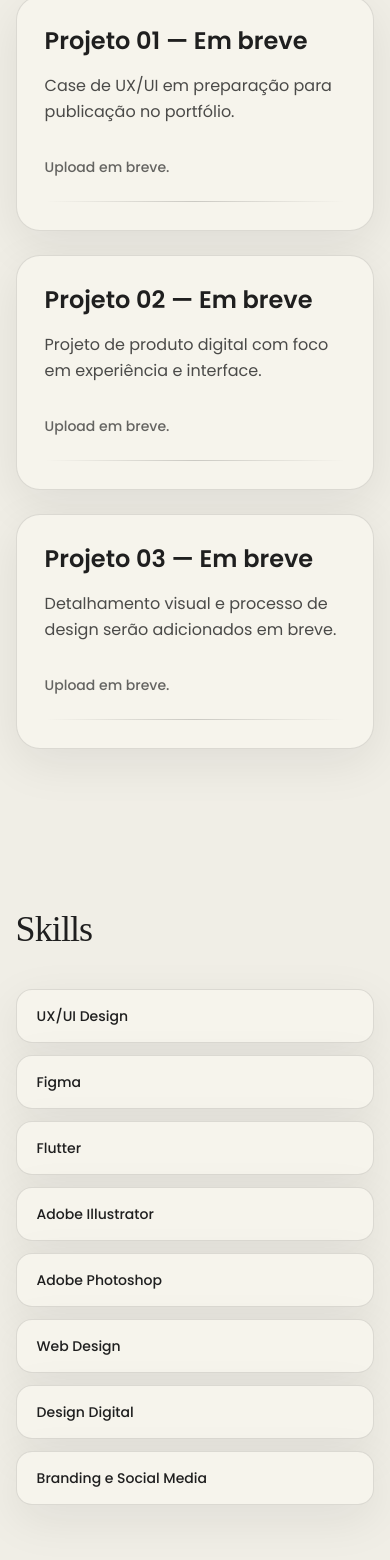
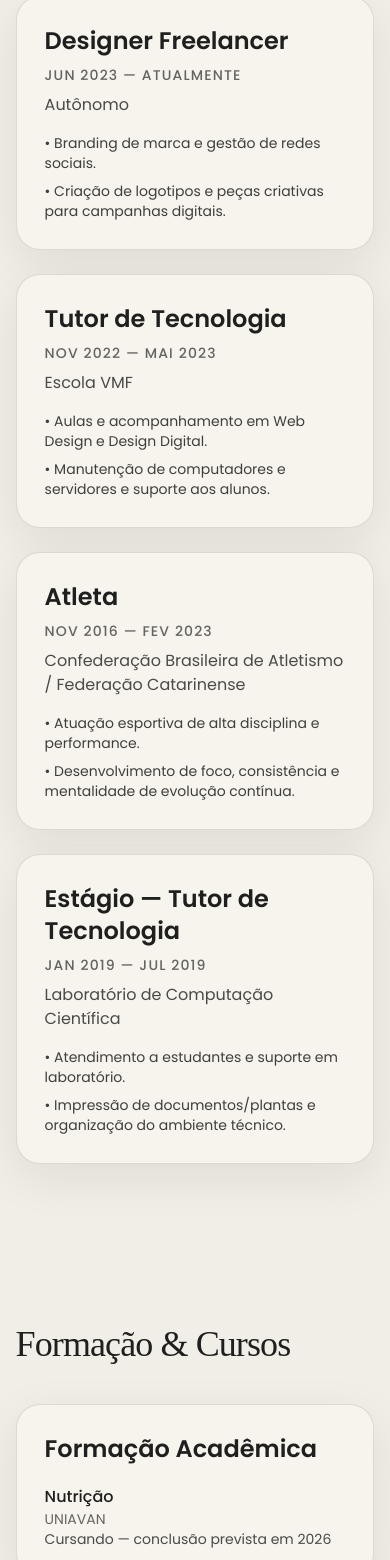
Before and after one commit to VidaRealDoKim/davidkim.github.io, a Next.js app: page / in a window 390 px wide. Shown: the part 1849-3409 px from the top of the page. Built offline with nearby package versions, Linux system fonts and the light colour scheme; a web font is replaced by a local one.

Commit message:
update portfolio content, resume sections, and navigation

```diff
--- a/src/app/page.tsx
+++ b/src/app/page.tsx
@@ -34,6 +34,97 @@ const skills = [
   "Web Design",
   "Design Digital",
   "Branding e Social Media",
+];
+
+const experience = [
+  {
+    role: "Designer Freelancer",
+    period: "jun 2023 — atualmente",
+    organization: "Autônomo",
+    bullets: [
+      "Branding de marca e gestão de redes sociais.",
+      "Criação de logotipos e peças criativas para campanhas digitais.",
+    ],
+  },
+  {
+    role: "Tutor de Tecnologia",
+    period: "nov 2022 — mai 2023",
+    organization: "Escola VMF",
+    bullets: [
+      "Aulas e acompanhamento em Web Design e Design Digital.",
+      "Manutenção de computadores e servidores e suporte aos alunos.",
+    ],
+  },
+  {
+    role: "Atleta",
+    period: "nov 2016 — fev 2023",
+    organization: "Confederação Brasileira de Atletismo / Federação Catarinense",
+    bullets: [
+      "Atuação esportiva de alta disciplina e performance.",
+      "Desenvolvimento de foco, consistência e mentalidade de evolução contínua.",
+    ],
+  },
+  {
+    role: "Estágio — Tutor de Tecnologia",
+    period: "jan 2019 — jul 2019",
+    organization: "Laboratório de Computação Científica",
+    bullets: [
+      "Atendimento a estudantes e suporte em laboratório.",
+      "Impressão de documentos/plantas e organização do ambiente técnico.",
+    ],
+  },
+];
+
+const education = [
+  {
+    course: "Nutrição",
+    institution: "UNIAVAN",
+    status: "Cursando — conclusão prevista em 2026",
+  },
+];
+
+const courses = [
+  "Flutter (480h) — SENAI +Devs2Blu, 2025",
+  "Design UX/UI (480h) — Proway, Entra 21, 2024",
+  "Designer Digital (120h) — Escola VMF, 2023",
+  "Web Designer (70h) — Escola VMF, 2022",
+];
+
+const certificationCategories = [
+  {
+    category: "UX/UI & Design",
+    items: [
+      {
+        title: "Design UX/UI (480h)",
+        provider: "Proway — Entra 21",
+        year: "2024",
+        url: "https://www.linkedin.com/in/davidluiskim/",
+      },
+      {
+        title: "Designer Digital (120h)",
+        provider: "Escola VMF",
+        year: "2023",
+        url: "https://www.linkedin.com/in/davidluiskim/",
+      },
+      {
+        title: "Web Designer (70h)",
+        provider: "Escola VMF",
+        year: "2022",
+        url: "https://www.linkedin.com/in/davidluiskim/",
+      },
+    ],
+  },
+  {
+    category: "Desenvolvimento",
+    items: [
+      {
+        title: "Flutter (480h)",
+        provider: "SENAI — +Devs2Blu",
+        year: "2025",
+        url: "https://www.linkedin.com/in/davidluiskim/",
+      },
+    ],
+  },
 ];
 
 export default function Home() {
@@ -82,6 +173,59 @@ export default function Home() {
           </Reveal>
         </Section>
 
+        <Section id="experience" title="Experiência">
+          <div className="grid gap-6">
+            {experience.map((item, index) => (
+              <Reveal key={item.role} delay={index * 70}>
+                <article className="rounded-3xl border border-border bg-surface p-7 shadow-soft">
+                  <div className="flex flex-col gap-2 md:flex-row md:items-center md:justify-between">
+                    <h3 className="text-2xl font-semibold text-text">{item.role}</h3>
+                    <p className="text-sm font-medium uppercase tracking-[0.08em] text-muted">
+                      {item.period}
+                    </p>
+                  </div>
+                  <p className="mt-2 text-base text-text/80">{item.organization}</p>
+                  <ul className="mt-4 grid gap-2 text-sm text-text/85">
+                    {item.bullets.map((bullet) => (
+                      <li key={bullet}>• {bullet}</li>
+                    ))}
+                  </ul>
+                </article>
+              </Reveal>
+            ))}
+          </div>
+        </Section>
+
+        <Section id="education" title="Formação & Cursos">
+          <div className="grid gap-6 lg:grid-cols-2">
+            <Reveal>
+              <div className="rounded-3xl border border-border bg-surface p-7 shadow-soft">
+                <h3 className="text-2xl font-semibold text-text">Formação Acadêmica</h3>
+                <div className="mt-5 space-y-4">
+                  {education.map((item) => (
+                    <div key={item.course}>
+                      <p className="font-medium text-text">{item.course}</p>
+                      <p className="text-sm text-muted">{item.institution}</p>
+                      <p className="text-sm text-text/80">{item.status}</p>
+                    </div>
+                  ))}
+                </div>
+              </div>
+            </Reveal>
+
+            <Reveal delay={100}>
+              <div className="rounded-3xl border border-border bg-surface p-7 shadow-soft">
+                <h3 className="text-2xl font-semibold text-text">Cursos Relevantes</h3>
+                <ul className="mt-5 grid gap-3 text-sm text-text/85">
+                  {courses.map((course) => (
+                    <li key={course}>• {course}</li>
+                  ))}
+                </ul>
+              </div>
+            </Reveal>
+          </div>
+        </Section>
+
         <Section id="projects" title="Projects">
           <div className="grid gap-6 md:grid-cols-2 xl:grid-cols-3">
             {projects.map((project, index) => (
@@ -107,6 +251,37 @@ export default function Home() {
           </Reveal>
         </Section>
 
+        <Section id="certifications" title="Certificados">
+          <div className="grid gap-6 lg:grid-cols-2">
+            {certificationCategories.map((group, groupIndex) => (
+              <Reveal key={group.category} delay={groupIndex * 100}>
+                <div className="rounded-3xl border border-border bg-surface p-7 shadow-soft">
+                  <h3 className="text-2xl font-semibold text-text">{group.category}</h3>
+                  <div className="mt-5 space-y-4">
+                    {group.items.map((item) => (
+                      <a
+                        key={item.title}
+                        href={item.url}
+                        target="_blank"
+                        rel="noreferrer"
+                        className="block rounded-2xl border border-border/70 px-4 py-4 transition-all duration-300 hover:-translate-y-0.5"
+                      >
+                        <p className="font-medium text-text">{item.title}</p>
+                        <p className="mt-1 text-sm text-muted">
+                          {item.provider} • {item.year}
+                        </p>
+                        <p className="mt-2 text-xs font-semibold tracking-[0.12em] uppercase text-text/70">
+                          Ver certificado no LinkedIn
+                        </p>
+                      </a>
+                    ))}
+                  </div>
+                </div>
+              </Reveal>
+            ))}
+          </div>
+        </Section>
+
         <Section id="contact" title="Contact">
           <Reveal>
             <div className="rounded-3xl border border-border bg-surface p-8 shadow-soft md:p-12">
@@ -124,7 +299,7 @@ export default function Home() {
               </div>
               <div className="mt-8 flex flex-wrap gap-4">
                 <Button href="mailto:david8.escola@gmail.com">david8.escola@gmail.com</Button>
-                <Button href="https://www.linkedin.com" variant="secondary">
+                <Button href="https://www.linkedin.com/in/davidluiskim/" variant="secondary">
                   LinkedIn
                 </Button>
               </div>
--- a/src/components/NavBar.tsx
+++ b/src/components/NavBar.tsx
@@ -2,8 +2,11 @@ import { ThemeToggle } from "@/components/ThemeToggle";
 
 const navItems = [
   { label: "About", href: "#about" },
+  { label: "Experiência", href: "#experience" },
+  { label: "Formação", href: "#education" },
   { label: "Projects", href: "#projects" },
   { label: "Skills", href: "#skills" },
+  { label: "Certificados", href: "#certifications" },
   { label: "Contact", href: "#contact" },
 ];
 
```
